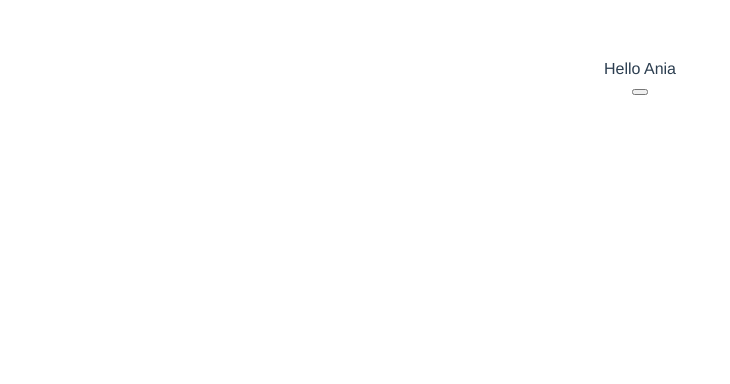
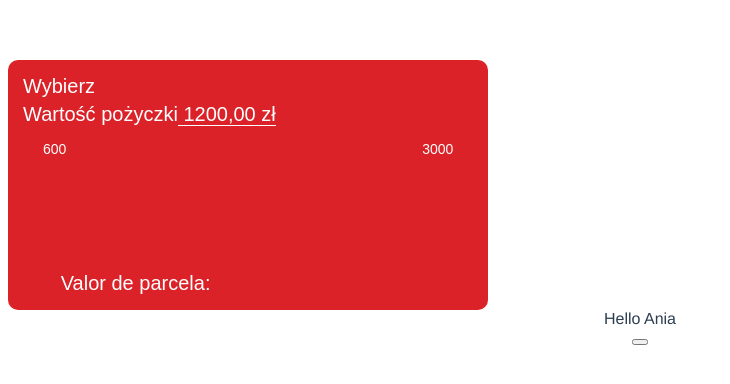
Before and after one commit to aniaska4/loan_slider, a Vue app: page / in a window 1280 px wide. Shown: the top 384 px of the page, without its empty margins (0-730 px from the left). Built offline with nearby package versions, Linux system fonts and the light colour scheme.

Commit message:
skeleton of slider and styles

```diff
--- a/src/components/Slider.vue
+++ b/src/components/Slider.vue
@@ -1,8 +1,32 @@
 <template lang="pug">
-    .main
-        .title
-            | Hello Ania
-        button(@click="click")
+    .slider
+        .main_box
+            .main_box__box_cell
+                .box_cell__box_title_main
+                    .box_cell__box_title_main--text Wybierz
+                .box_cell__box_valor
+                    .box_cell__box_valor--text Wartość pożyczki
+                        span.valor#amount  1200,00 zł
+                .box_cell__box_section
+                    .box_cell__box_section--minmax  600
+                    .box_cell__box_section--minmax  3000
+                .box_cell__box_slider
+
+                .box_cell__box_title
+                    .parameters
+                        span#installment
+                .box_cell__box_parcels
+                    .box_cell__box_parcels--days
+
+                .box_cell__title_parcela
+                    #installment Valor de parcela:
+                        span.valor#rata
+        .main
+            .title
+                | Hello Ania
+            button(@click="click")
+
+
 </template>
 <script>
 import loan from "@/assets/json/loan.json"
@@ -22,6 +46,101 @@ export default {
 }
 </script>
 
-<style>
+<style scoped>
+.main_box {
+  display: flex;
+  display: -webkit-box;
+  display: -moz-box;
+  display: -ms-flexbox;
+  display: -webkit-flex;
+  width: 38%;
+  background-color: #da2228;
+  color: white;
+  border-radius: 10px;
+  font-family: "Oswald", sans-serif;
+  font-weight: 200;
+  font-size: 20px;
+}
+.main_box__box_cell {
+  width: 100%;
+  display: flex;
+  display: -webkit-box;
+  display: -moz-box;
+  display: -ms-flexbox;
+  display: -webkit-flex;
+  justify-content: center;
+  flex-direction: column;
+  padding: 15px;
+}
+.box_cell__box_title_main {
+  display: flex;
+  display: -webkit-box;
+  display: -moz-box;
+  display: -ms-flexbox;
+  display: -webkit-flex;
+  justify-content: center;
+  align-items: center;
+}
+.box_cell__box_section--minmax {
+  font-size: 14px;
+  line-height: 16px;
+  margin: 0 20px 0 20px;
+}
+.box_cell__box_parcels {
+  display: flex;
+  display: -webkit-box;
+  display: -moz-box;
+  display: -ms-flexbox;
+  display: -webkit-flex;
+  justify-content: space-between;
+  margin-top: 25px;
+}
+.box_cell__box_parcels--days {
+  cursor: pointer;
+}
+
+.box_cell__box_title_main,
+.box_cell__box_valor {
+  display: flex;
+  display: -webkit-box;
+  display: -moz-box;
+  display: -ms-flexbox;
+  display: -webkit-flex;
+  justify-content: flex-start;
+  align-items: center;
+  padding-bottom: 5px;
+}
+.box_cell__box_section {
+  display: flex;
+  display: -webkit-box;
+  display: -moz-box;
+  display: -ms-flexbox;
+  display: -webkit-flex;
+  flex-direction: row;
+  justify-content: space-between;
+  align-items: center;
+  margin-top: 10px;
+}
+.box_cell__box_slider {
+  padding: 30px 0 30px 0;
+}
+.box_cell__title_parcela {
+  width: 50%;
+  margin-top: 30px;
+}
+.valor {
+  border-bottom: solid 1px white;
+  font-weight: 500;
+}
+.textInfo {
+  width: 45%;
+  text-align: justify;
+  font-size: 20px;
+  font-weight: 600;
+  /* font-family: "Roboto"; */
+}
+.clear {
+  height: 50px;
+}
 
 </style>
```
